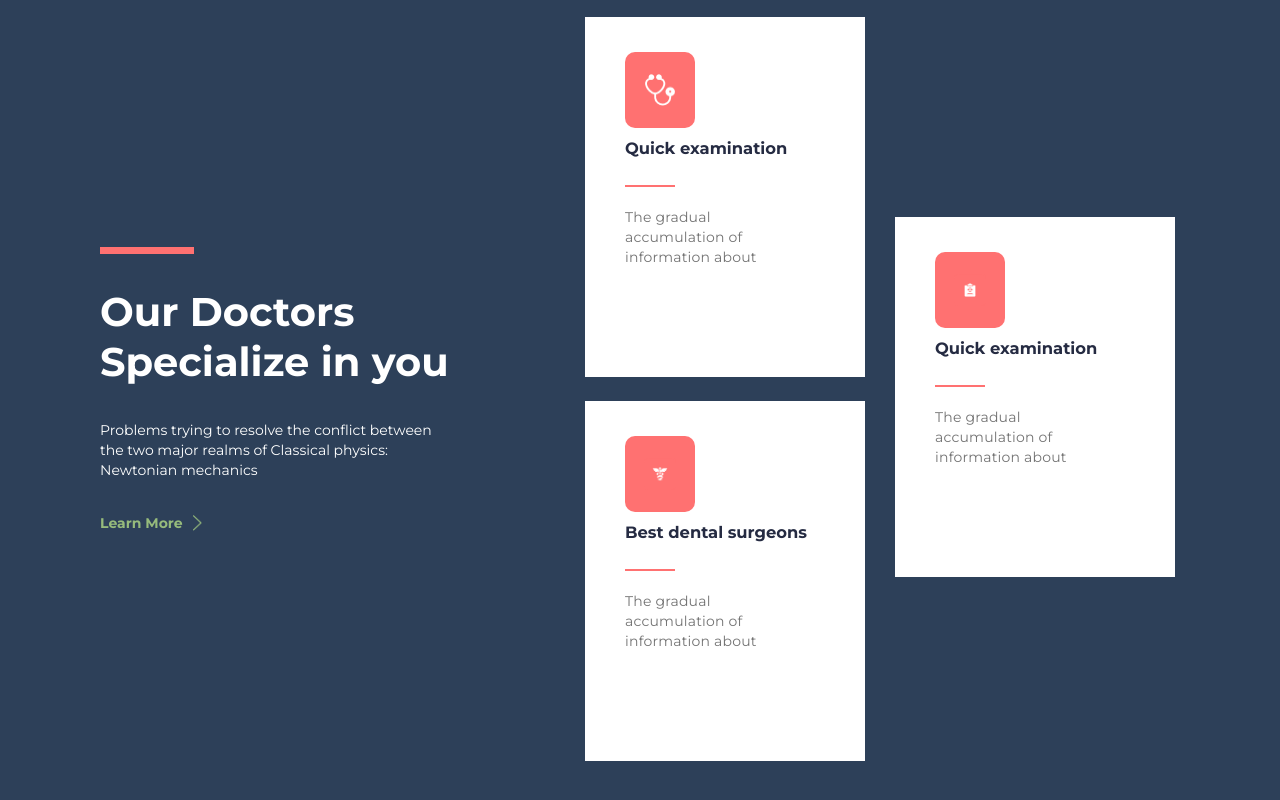
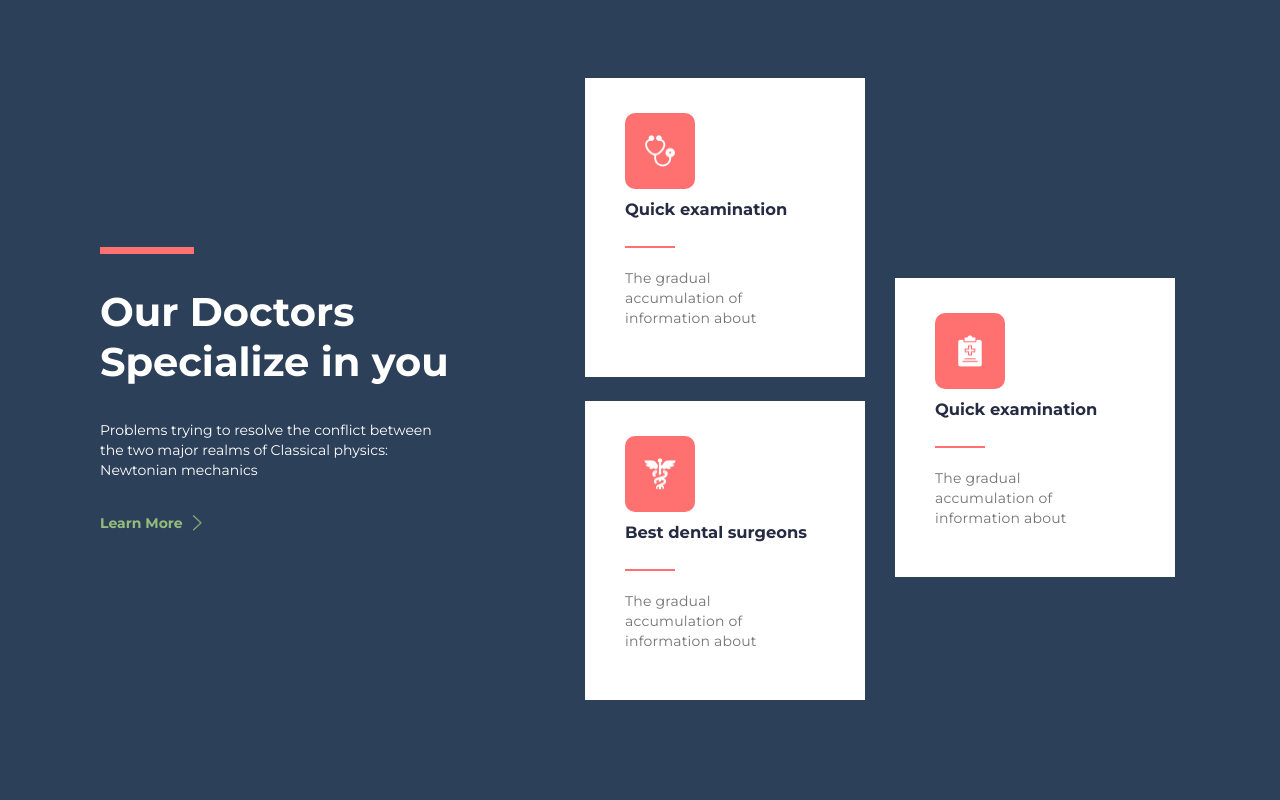
Before and after one commit to ibragimchal/figma, a plain HTML site: page index.html in a window 1280 px wide. Shown: the part 843-1643 px from the top of the page. Drawn offline with Linux system fonts and the light colour scheme.

Commit message:
cards and text

```diff
--- a/css/style.css
+++ b/css/style.css
@@ -191,7 +191,7 @@ body {
     flex-direction: column;
     align-items: flex-start;
     width: 200px;
-    height: 290px;
+    /* height: 290px; */
     background-color: #FFFFFF;
     padding: 35px 40px;
 }
@@ -255,7 +255,7 @@ body {
     letter-spacing: 0.2px;
     width: 132px;
     margin-top: 20px;
-    margin-bottom: 35px;
+    /* margin-bottom: 35px; */
 }
 
 .right-cards {
--- a/index.html
+++ b/index.html
@@ -83,7 +83,7 @@
                         </div>
                         <div class="second-card">
                             <div class="secondcard-reditem">
-                                <img class="secondcard-reditemicon" src="./images/1/fixed-width.png">
+                                <img class="secondcard-reditemicon" src="./images/1/1/1/icon cool-icon-n11.png">
                             </div>
                             <div class="secondcard-other">
                                 <h3 class="secondcard-title">Best dental surgeons</h3>
@@ -95,7 +95,7 @@
                     <div class="right-cards">
                         <div class="third-card">
                             <div class="thirdcard-reditem">
-                                <img class="thirdcard-reditemicon" src="./images/1/1/fixed-width.png">
+                                <img class="thirdcard-reditemicon" src="./images/1/1/icon cool-icon-n8.png">
                             </div>
                             <div class="third-other">
                                 <h3 class="thirdcard-title">Quick examination</h3>
```
Also changed, not shown: images/1/1/1/icon cool-icon-n11.png (added), images/1/1/1/icon cool-icon-n8.png (added), images/1/1/fixed-width.png (deleted), images/1/fixed-width.png (deleted).
